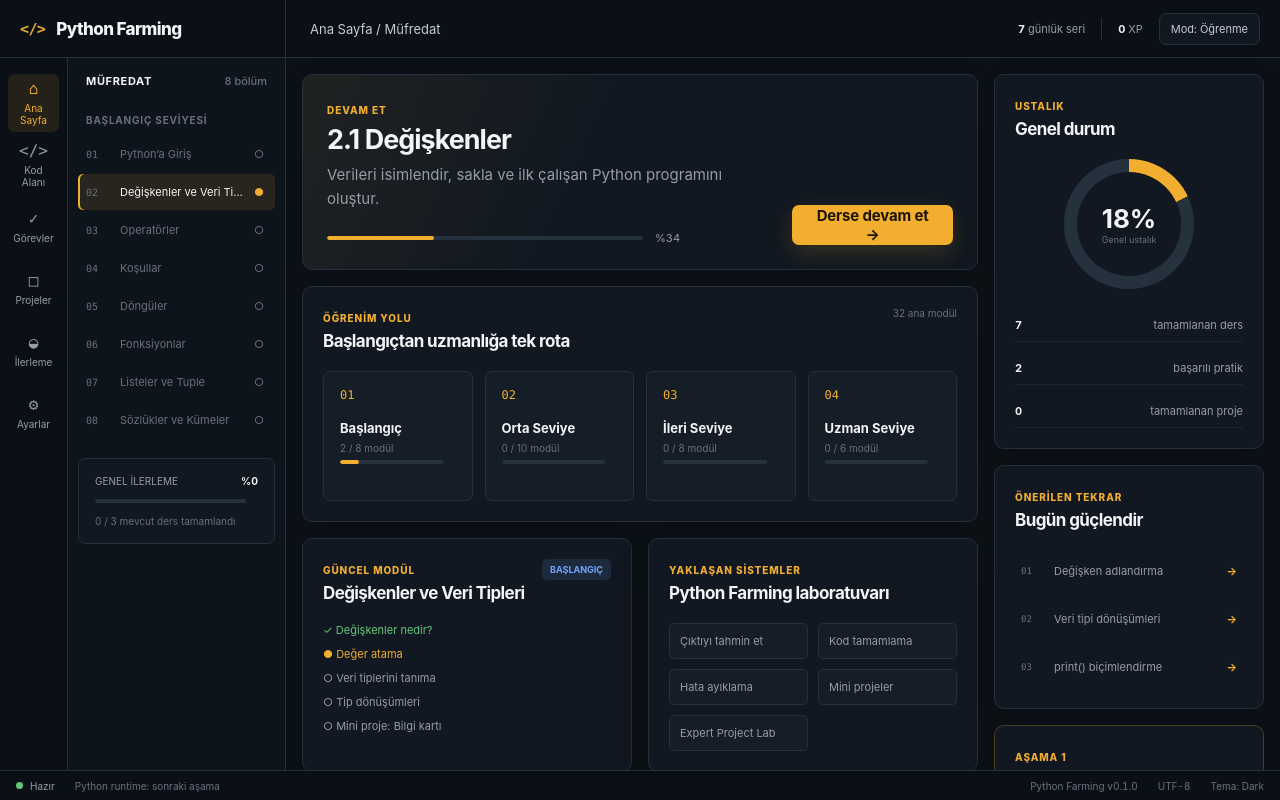
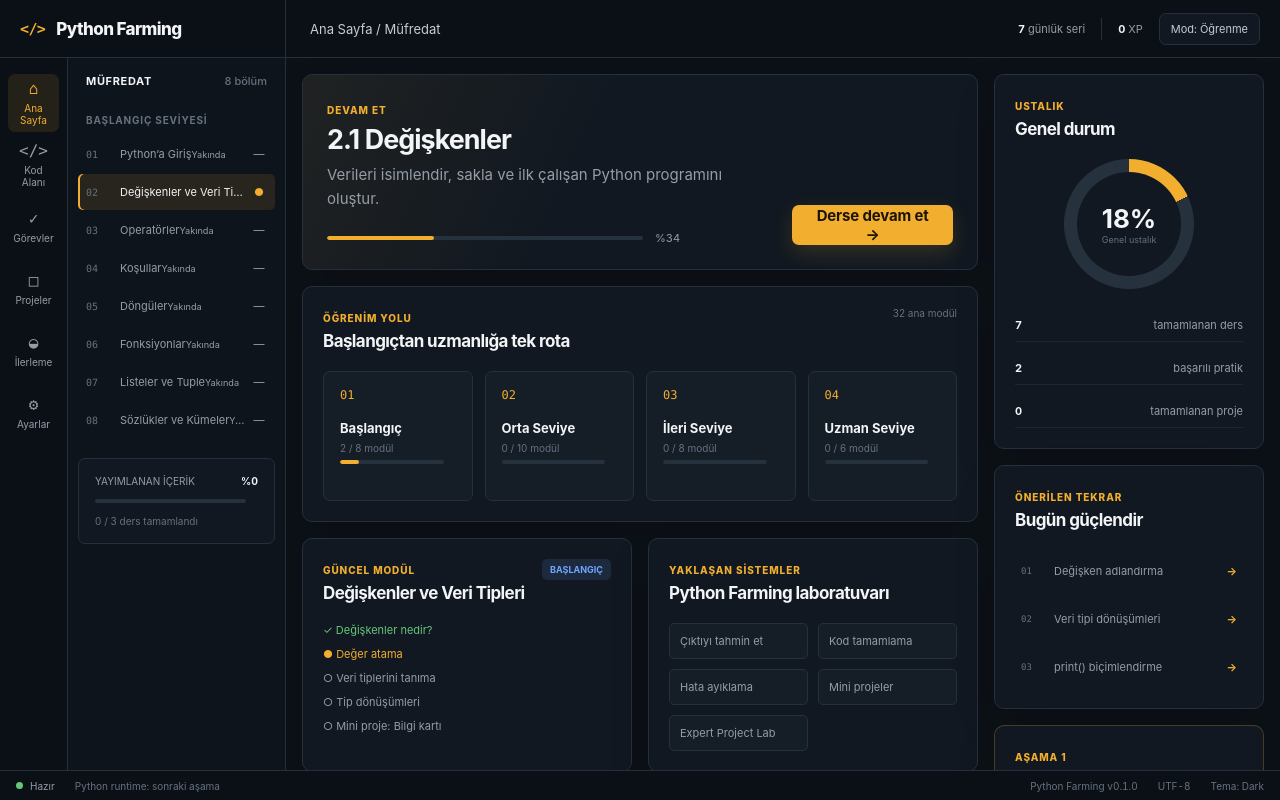
Before and after one commit to Akerem-dev/python-farming, a React (Vite) app: page / in a window 1280 px wide. Built offline with nearby package versions, Linux system fonts and the light colour scheme.

Commit message:
feat: show real module access states in curriculum sidebar

```diff
--- a/src/components/navigation/CurriculumSidebar.tsx
+++ b/src/components/navigation/CurriculumSidebar.tsx
@@ -1,4 +1,9 @@
 import { useEffect, useMemo } from "react";
+import {
+  getModuleAccessState,
+  getModuleProgress,
+  getResumeLesson,
+} from "../../features/curriculum/curriculumProgress";
 import { useCurriculumStore } from "../../features/curriculum/store/curriculumStore";
 import { useProgressStore } from "../../features/progress/store/progressStore";
 import { ProgressBar } from "../common/ProgressBar";
@@ -8,12 +13,21 @@ interface CurriculumSidebarProps {
   compact?: boolean;
 }
 
+const stateSymbols = {
+  completed: "✓",
+  active: "●",
+  available: "›",
+  locked: "×",
+  "coming-soon": "—",
+} as const;
+
 export function CurriculumSidebar({ compact = false }: CurriculumSidebarProps) {
   const catalog = useCurriculumStore((state) => state.catalog);
   const currentLessonId = useCurriculumStore((state) => state.currentLessonId);
   const loadCatalog = useCurriculumStore((state) => state.loadCatalog);
   const selectLesson = useCurriculumStore((state) => state.selectLesson);
   const completedLessonIds = useProgressStore((state) => state.completedLessonIds);
+  const lastLessonId = useProgressStore((state) => state.lastLessonId);
   const loadProgress = useProgressStore((state) => state.loadProgress);
 
   useEffect(() => {
@@ -32,18 +46,31 @@ export function CurriculumSidebar({ compact = false }: CurriculumSidebarProps) {
   const moduleRows = useMemo(
     () =>
       modules.map((module) => {
-        const available = module.lessonIds.length > 0;
-        const completed =
-          available && module.lessonIds.every((lessonId) => completedLessonIds.includes(lessonId));
-        const active = currentLesson?.moduleId === module.id;
-        const state = active ? "active" : completed ? "done" : available ? "available" : "locked";
-        const targetLessonId =
-          module.lessonIds.find((lessonId) => !completedLessonIds.includes(lessonId)) ??
-          module.lessonIds[0] ??
-          null;
-        return { module, state, targetLessonId };
+        const state = getModuleAccessState(
+          catalog,
+          module,
+          completedLessonIds,
+          currentLesson?.moduleId ?? null,
+        );
+        const moduleProgress = getModuleProgress(module, completedLessonIds);
+        const resumeLesson = getResumeLesson(
+          {
+            version: catalog?.version ?? 1,
+            levels: catalog?.levels ?? [],
+            lessons: (catalog?.lessons ?? []).filter((lesson) => lesson.moduleId === module.id),
+          },
+          completedLessonIds,
+          currentLesson?.moduleId === module.id ? currentLesson.id : lastLessonId,
+        );
+
+        return {
+          module,
+          moduleProgress,
+          state,
+          targetLessonId: resumeLesson?.id ?? module.lessonIds[0] ?? null,
+        };
       }),
-    [completedLessonIds, currentLesson?.moduleId, modules],
+    [catalog, completedLessonIds, currentLesson, lastLessonId, modules],
   );
 
   return (
@@ -56,30 +83,44 @@ export function CurriculumSidebar({ compact = false }: CurriculumSidebarProps) {
       <div className={styles.levelLabel}>{catalog?.levels[0]?.title ?? "Başlangıç seviyesi"}</div>
 
       <div className={styles.list}>
-        {moduleRows.map(({ module, state, targetLessonId }) => (
+        {moduleRows.map(({ module, moduleProgress, state, targetLessonId }) => {
+          const disabled = state === "locked" || state === "coming-soon" || !targetLessonId;
+          const statusLabel =
+            state === "coming-soon"
+              ? "Yakında"
+              : moduleProgress.total > 0
+                ? `${moduleProgress.completed}/${moduleProgress.total}`
+                : "";
+
+          return (
             <button
               type="button"
               className={`${styles.row} ${styles[state]}`}
               key={module.id}
-            disabled={!targetLessonId}
+              disabled={disabled}
               onClick={() => targetLessonId && selectLesson(targetLessonId)}
+              title={state === "coming-soon" ? "Bu modülün dersleri henüz yayımlanmadı." : undefined}
             >
               <span className={styles.number}>{module.number}</span>
-            <span className={styles.title}>{module.title}</span>
+              <span className={styles.title}>
+                {module.title}
+                {statusLabel ? <small>{statusLabel}</small> : null}
+              </span>
               <span className={styles.state} aria-hidden="true">
-              {state === "done" ? "✓" : state === "active" ? "●" : state === "available" ? "›" : "○"}
+                {stateSymbols[state]}
               </span>
             </button>
-        ))}
+          );
+        })}
       </div>
 
       <div className={styles.progressBox}>
         <div className={styles.progressHeader}>
-          <span>Genel ilerleme</span>
+          <span>Yayımlanan içerik</span>
           <strong>%{progress}</strong>
         </div>
         <ProgressBar value={progress} />
-        <p>{completedCount} / {totalLessons} mevcut ders tamamlandı</p>
+        <p>{completedCount} / {totalLessons} ders tamamlandı</p>
       </div>
     </aside>
   );
```
Lines whose indentation alone changed are shown as unchanged.
